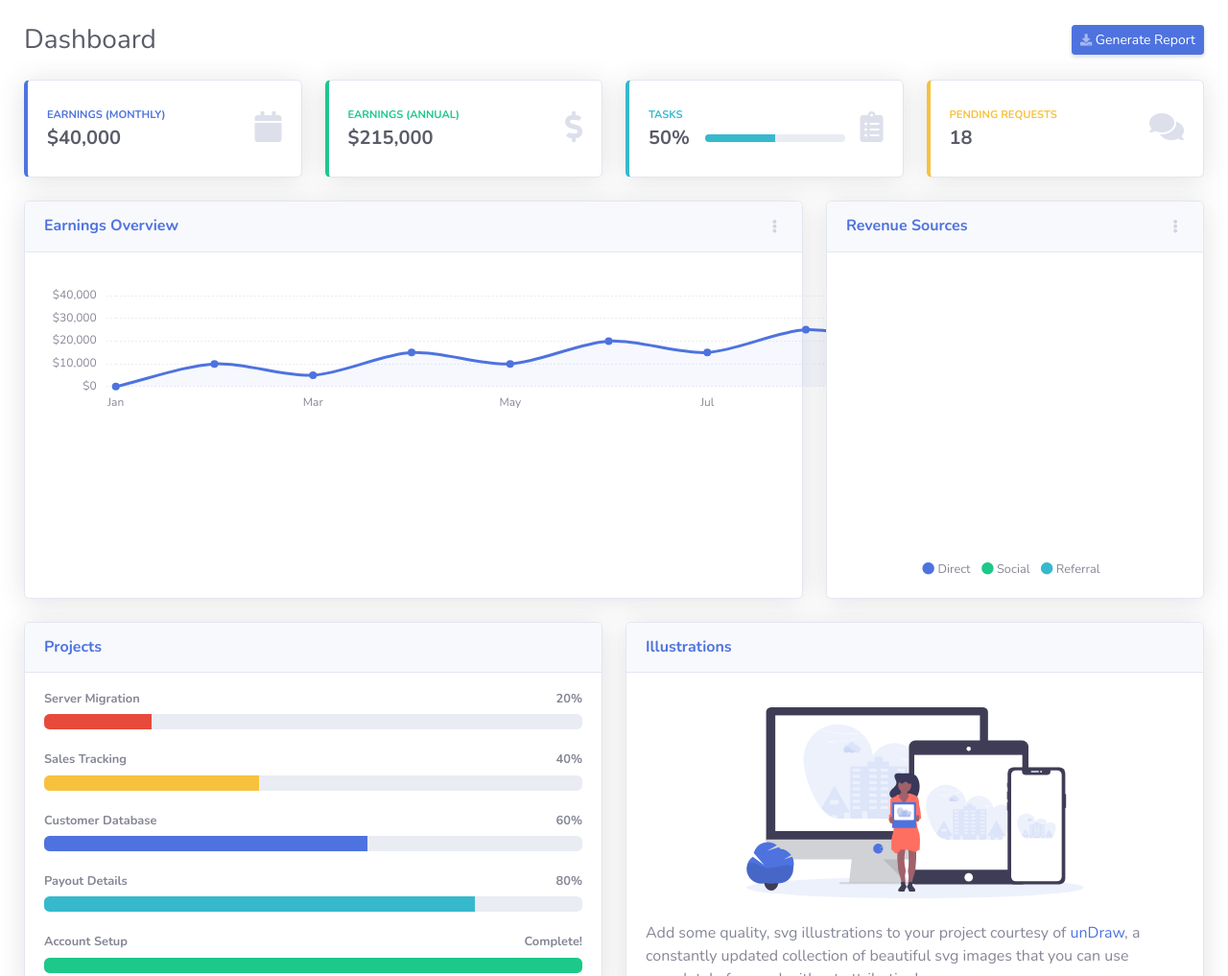
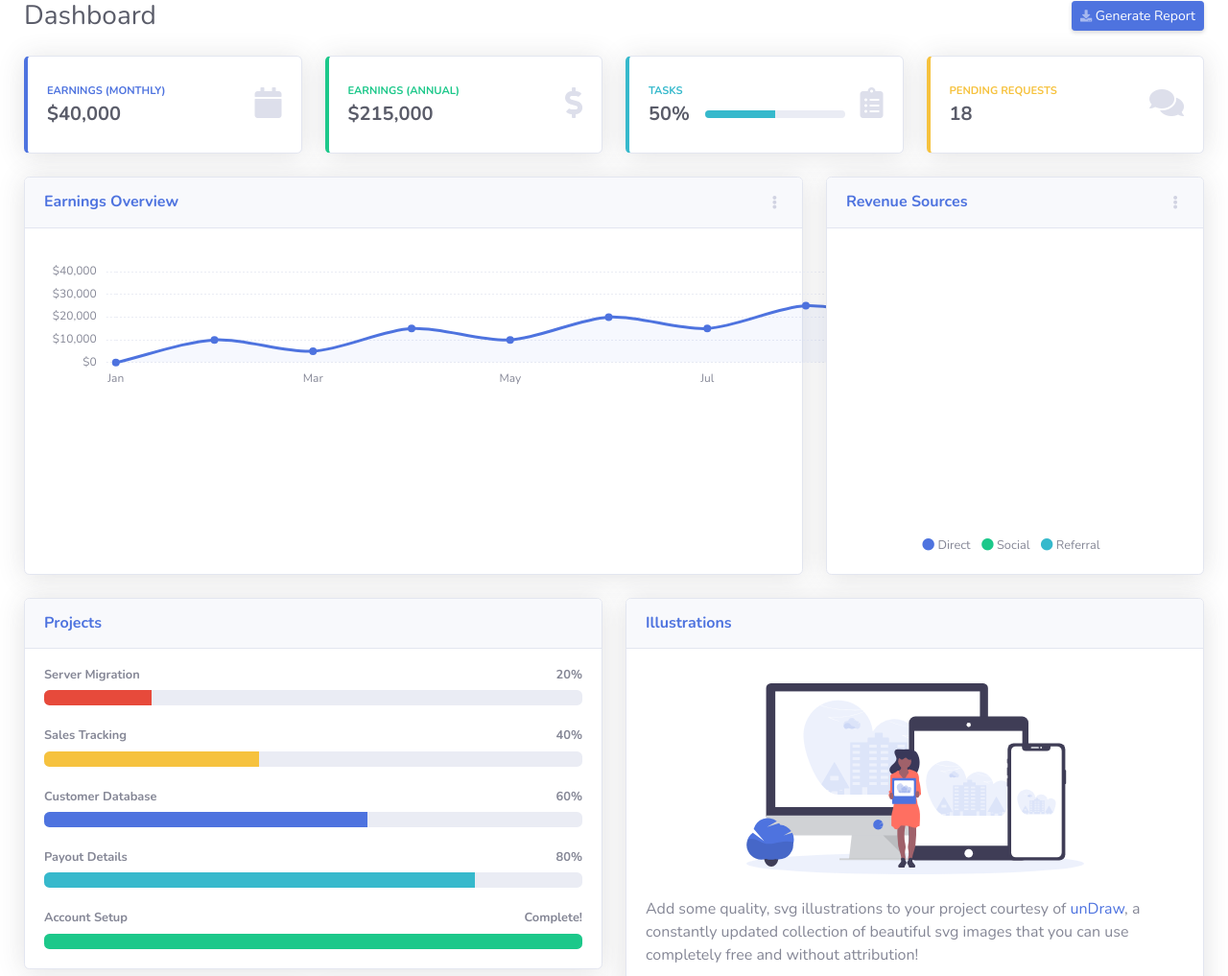
Before and after one commit to OmeOllin/SEI, a website with bundled scripts: page dashboard.html in a window 1280 px wide. Shown: the top 1017 px of the page at 96% size. Built offline with nearby package versions, Linux system fonts and the light colour scheme.

Commit message:
Update dashboard.html

```diff
--- a/dashboard.html
+++ b/dashboard.html
@@ -23,7 +23,7 @@
 
 </head>
 
-<body style="margin: 25px; background-color: transparent;" id="page-top">
+<body style="margin: 0px 25px 0px 25px; background-color: transparent;" id="page-top">
     <!-- Page Heading -->
     <div class="d-sm-flex align-items-center justify-content-between mb-4">
         <h1 class="h3 mb-0 text-gray-800">Dashboard</h1>
```
